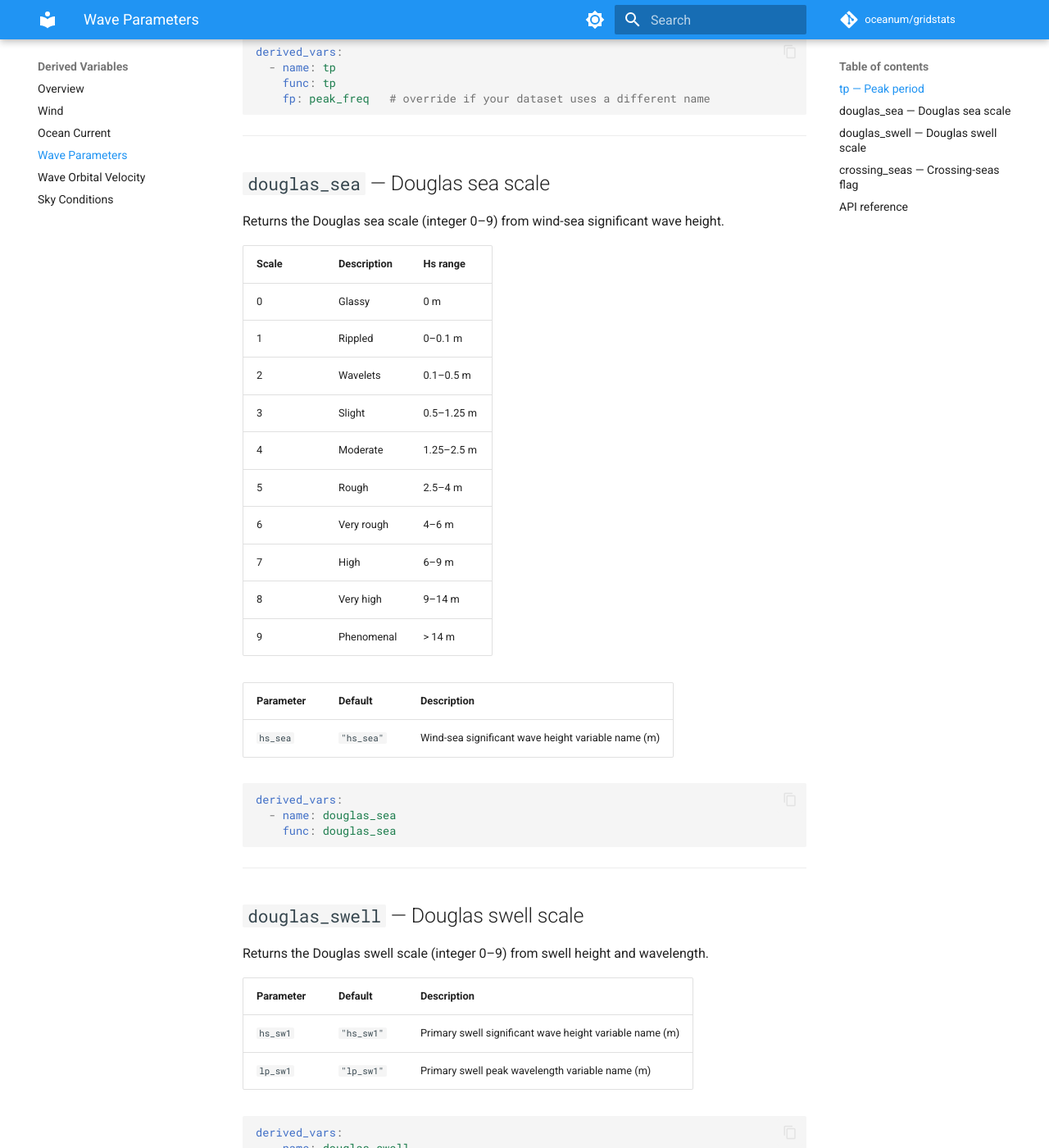
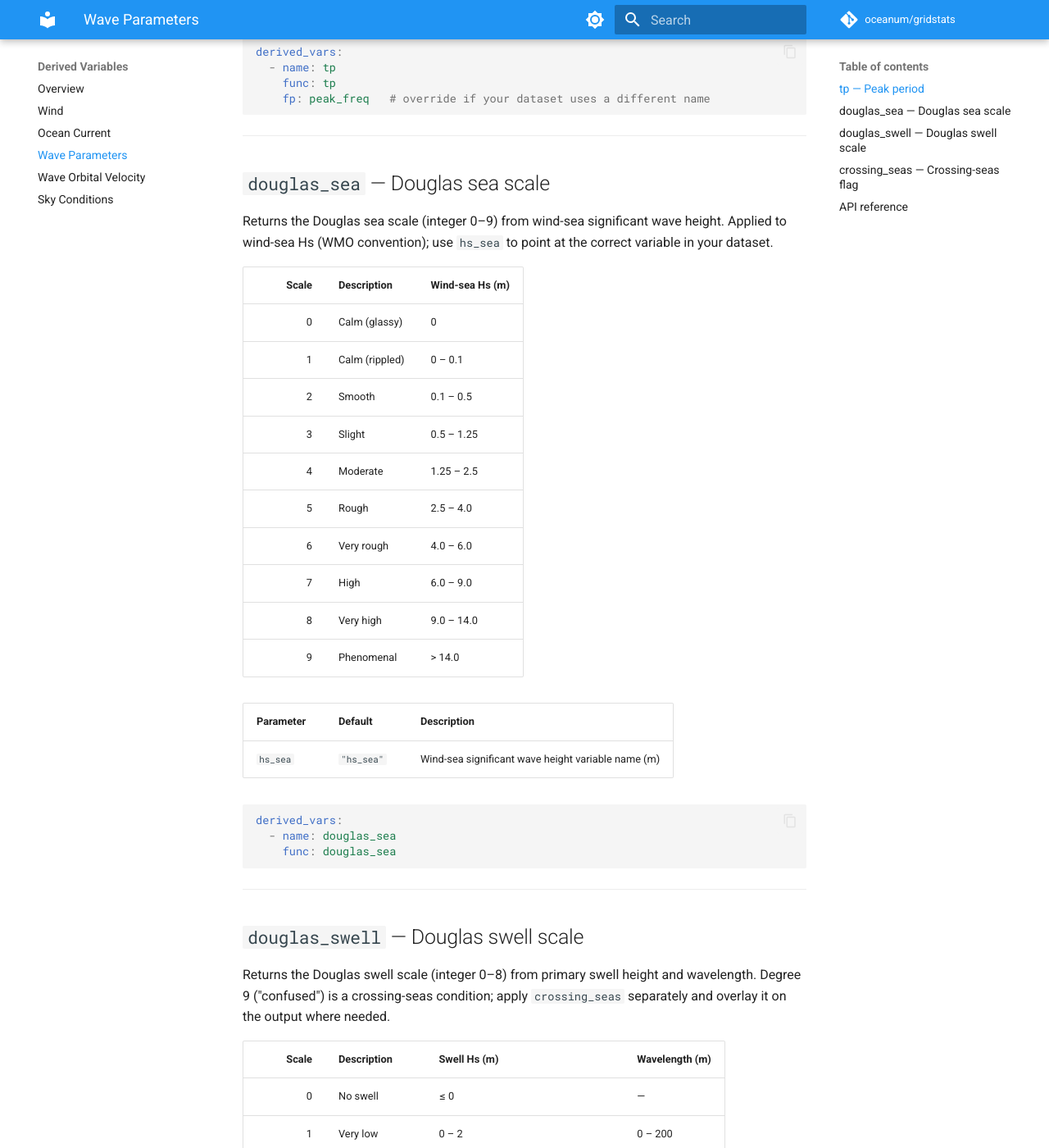
Before and after one commit to oceanum/gridstats, an MkDocs documentation site: the page built from docs/derived/wave.md, in a window 1280 px wide and 1400 px high, scrolled down 492 px. Shown: the whole window at 82% size. Built offline with MkDocs 1.6.1 and Material for MkDocs 9.7.7, drawn with Linux system fonts in a browser that asks for light colours; comment, search, counter and statistics services are not loaded; some of the changed text lies outside the part shown.

Commit message:
Fix Douglas scale docs: correct descriptions and add swell table
- douglas_sea: fix description labels ("Glassy" → "Calm (glassy)",
  "Rippled" → "Calm (rippled)", "Wavelets" → "Smooth") and note
  the wind-sea Hs convention.
- douglas_swell: add full degree/description/Hs/wavelength table;
  note that degree 9 requires crossing_seas.

Co-Authored-By: Claude Sonnet 4.6 <noreply@anthropic.com>

```diff
--- a/docs/derived/wave.md
+++ b/docs/derived/wave.md
@@ -24,19 +24,21 @@ derived_vars:
 ## `douglas_sea` — Douglas sea scale
 
 Returns the Douglas sea scale (integer 0–9) from wind-sea significant wave height.
+Applied to wind-sea Hs (WMO convention); use `hs_sea` to point at the correct variable
+in your dataset.
 
-| Scale | Description | Hs range |
-|---|---|---|
-| 0 | Glassy | 0 m |
-| 1 | Rippled | 0–0.1 m |
-| 2 | Wavelets | 0.1–0.5 m |
-| 3 | Slight | 0.5–1.25 m |
-| 4 | Moderate | 1.25–2.5 m |
-| 5 | Rough | 2.5–4 m |
-| 6 | Very rough | 4–6 m |
-| 7 | High | 6–9 m |
-| 8 | Very high | 9–14 m |
-| 9 | Phenomenal | > 14 m |
+| Scale | Description       | Wind-sea Hs (m) |
+|------:|-------------------|-----------------|
+| 0     | Calm (glassy)     | 0               |
+| 1     | Calm (rippled)    | 0 – 0.1         |
+| 2     | Smooth            | 0.1 – 0.5       |
+| 3     | Slight            | 0.5 – 1.25      |
+| 4     | Moderate          | 1.25 – 2.5      |
+| 5     | Rough             | 2.5 – 4.0       |
+| 6     | Very rough        | 4.0 – 6.0       |
+| 7     | High              | 6.0 – 9.0       |
+| 8     | Very high         | 9.0 – 14.0      |
+| 9     | Phenomenal        | > 14.0          |
 
 | Parameter | Default | Description |
 |---|---|---|
@@ -52,7 +54,22 @@ derived_vars:
 
 ## `douglas_swell` — Douglas swell scale
 
-Returns the Douglas swell scale (integer 0–9) from swell height and wavelength.
+Returns the Douglas swell scale (integer 0–8) from primary swell height and wavelength.
+Degree 9 ("confused") is a crossing-seas condition; apply `crossing_seas` separately and
+overlay it on the output where needed.
+
+| Scale | Description      | Swell Hs (m) | Wavelength (m) |
+|------:|------------------|--------------|----------------|
+| 0     | No swell         | ≤ 0          | —              |
+| 1     | Very low         | 0 – 2        | 0 – 200        |
+| 2     | Low              | 0 – 2        | > 200          |
+| 3     | Light            | 2 – 4        | 0 – 100        |
+| 4     | Moderate         | 2 – 4        | 100 – 200      |
+| 5     | Moderate rough   | 2 – 4        | > 200          |
+| 6     | Rough            | > 4          | 0 – 100        |
+| 7     | High             | > 4          | 100 – 200      |
+| 8     | Very high        | > 4          | > 200          |
+| 9     | Confused         | crossing seas — see `crossing_seas` ||
 
 | Parameter | Default | Description |
 |---|---|---|
```
Also changed, not shown: CHANGELOG.md (+7 -0 lines).
